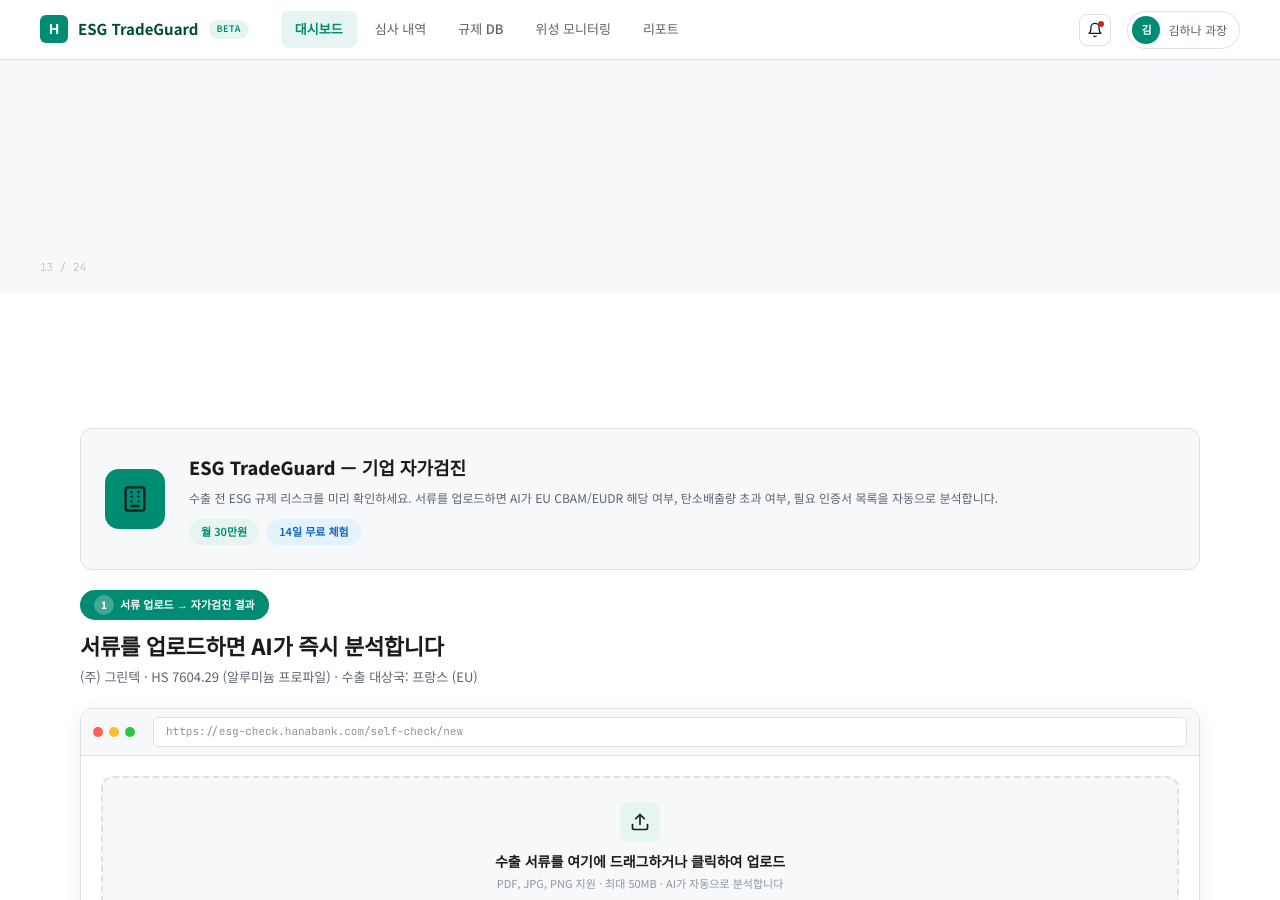
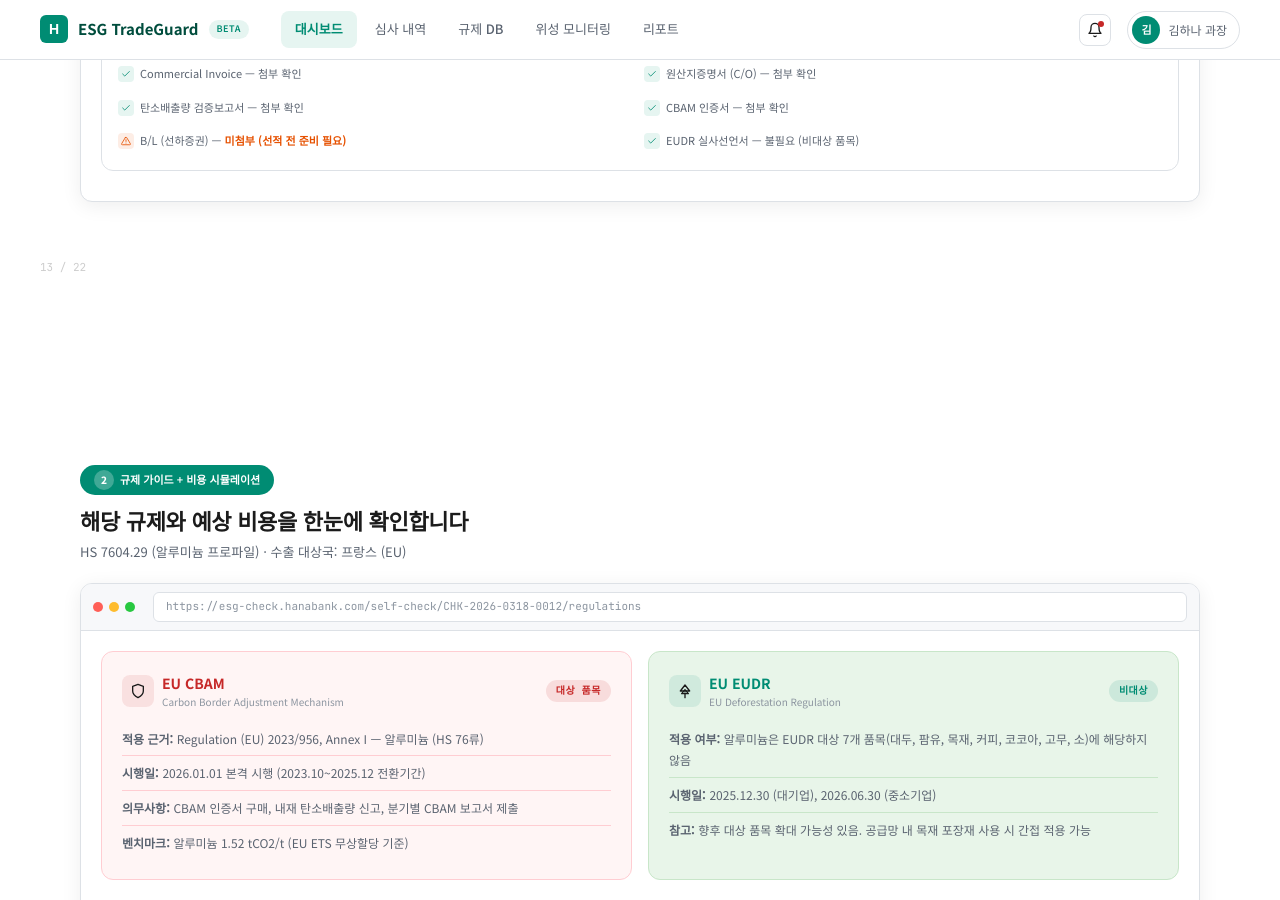
Before and after one commit to gkfla2020-bit/gkfla2020-bit.github.io, a Jekyll site: the page esg-demo/index.html, which Jekyll copies as it is, in a window 1280 px wide and 900 px high, scrolled down 11407 px. Built offline with Jekyll 4.4.1, drawn with Linux system fonts in a browser that asks for light colours; some of the changed text lies outside the part shown.

Commit message:
remove slide 7 (upload) and 13 (biz upload), remove pricing text

```diff
--- a/esg-demo/index.html
+++ b/esg-demo/index.html
@@ -694,7 +694,7 @@
 </nav>
 <div class="mode-panel-open" id="panel-bank">
 
-<!-- STEP 1: 서류 업로드 -->
+<!-- STEP 2: OCR 파싱 -->
 <div class="sec">
   <div class="sec-header">
     <div style="display:flex;align-items:center;gap:12px;margin-bottom:12px">
@@ -704,38 +704,7 @@
         <div style="font-size:11px;color:var(--text-sub)">하나은행 무역금융 담당자가 수출환어음 매입 심사 시 사용하는 화면입니다.</div>
       </div>
     </div>
-    <div class="step-tag"><span class="sn">1</span>서류 업로드</div>
-    <div class="sec-title">수출 서류를 업로드하면 심사가 시작됩니다</div>
-    <div class="sec-sub">인보이스, 원산지증명서, B/L, 포장명세서, 탄소배출량 보고서 등 수출 관련 서류를 드래그앤드롭</div>
-  </div>
-  <div class="screen">
-    <div class="screen-bar">
-      <div class="dot r"></div><div class="dot y"></div><div class="dot g"></div>
-      <div class="url">https://esg-tradeguard.hanabank.com/review/new</div>
-    </div>
-    <div class="screen-body">
-      <div class="upload-zone">
-        <div class="ico"><svg width="24" height="24" stroke="var(--hana)"><use href="#i-upload"/></svg></div>
-        <div class="main-text">수출 서류를 여기에 드래그하거나 클릭하여 업로드</div>
-        <div class="sub-text">PDF, JPG, PNG 지원 · 최대 50MB · <b>READIT OCR</b>이 자동 인식합니다</div>
-      </div>
-      <div class="file-list">
-        <div class="file-row"><span class="f-ico"><svg width="16" height="16" stroke="var(--hana)"><use href="#i-doc"/></svg></span><span class="f-name">Commercial_Invoice.pdf</span><span class="f-size">2.4 MB</span><span class="f-ok"><svg width="14" height="14" stroke="var(--hana)"><use href="#i-check"/></svg> 완료</span></div>
-        <div class="file-row"><span class="f-ico"><svg width="16" height="16" stroke="var(--hana)"><use href="#i-doc"/></svg></span><span class="f-name">Certificate_of_Origin_Final.pdf</span><span class="f-size">1.8 MB</span><span class="f-ok"><svg width="14" height="14" stroke="var(--hana)"><use href="#i-check"/></svg> 완료</span></div>
-        <div class="file-row"><span class="f-ico"><svg width="16" height="16" stroke="var(--hana)"><use href="#i-doc"/></svg></span><span class="f-name">Bill_of_Lading.pdf</span><span class="f-size">1.1 MB</span><span class="f-ok"><svg width="14" height="14" stroke="var(--hana)"><use href="#i-check"/></svg> 완료</span></div>
-        <div class="file-row"><span class="f-ico"><svg width="16" height="16" stroke="var(--hana)"><use href="#i-doc"/></svg></span><span class="f-name">Packing_List.pdf</span><span class="f-size">890 KB</span><span class="f-ok"><svg width="14" height="14" stroke="var(--hana)"><use href="#i-check"/></svg> 완료</span></div>
-        <div class="file-row"><span class="f-ico"><svg width="16" height="16" stroke="var(--hana)"><use href="#i-doc"/></svg></span><span class="f-name">Carbon_Emission_Report.pdf</span><span class="f-size">2.1 MB</span><span class="f-ok"><svg width="14" height="14" stroke="var(--hana)"><use href="#i-check"/></svg> 완료</span></div>
-      </div>
-    </div>
-  </div>
-</div>
-
-<div class="divider"></div>
-
-<!-- STEP 2: OCR 파싱 -->
-<div class="sec">
-  <div class="sec-header">
-    <div class="step-tag"><span class="sn">2</span>OCR 자동 파싱</div>
+    <div class="step-tag"><span class="sn">1</span>OCR 자동 파싱</div>
     <div class="sec-title">READIT OCR이 서류를 자동으로 읽고 핵심 정보를 추출합니다</div>
     <div class="sec-sub">GS인증 1등급 AI-OCR · 다국어 인식 · HS코드, 수입국, 금액, 탄소배출량 자동 추출</div>
   </div>
@@ -783,7 +752,7 @@
 <!-- STEP 3: ESG 규제 체크 -->
 <div class="sec">
   <div class="sec-header">
-    <div class="step-tag"><span class="sn">3</span>ESG 규제 매칭</div>
+    <div class="step-tag"><span class="sn">2</span>ESG 규제 매칭</div>
     <div class="sec-title">HS코드 기반으로 EU CBAM/EUDR 규제 해당 여부를 자동 판단합니다</div>
     <div class="sec-sub">LLM + 규제 DB 조회 · 필수 인증서 유무 체크 · 리스크 등급 자동 산정</div>
   </div>
@@ -867,7 +836,7 @@
 <!-- STEP 4: 위성 NDVI -->
 <div class="sec">
   <div class="sec-header">
-    <div class="step-tag"><span class="sn">4</span>위성 NDVI 환경 검증</div>
+    <div class="step-tag"><span class="sn">3</span>위성 NDVI 환경 검증</div>
     <div class="sec-title">Sentinel-2 위성 데이터로 원산지 환경 영향을 1차 스크리닝합니다</div>
     <div class="sec-sub">위성 NDVI = 1차 스크리닝 → FSC/PEFC 인증기관 API = 최종 검증 (하이브리드 구조)</div>
   </div>
@@ -920,7 +889,7 @@
 <!-- STEP 5: 최종 리스크 보고서 -->
 <div class="sec">
   <div class="sec-header">
-    <div class="step-tag"><span class="sn">5</span>최종 리스크 보고서</div>
+    <div class="step-tag"><span class="sn">4</span>최종 리스크 보고서</div>
     <div class="sec-title">AI가 생성한 ESG 컴플라이언스 보고서를 담당자가 최종 검토합니다</div>
     <div class="sec-sub">심사번호 ESG-2026-0318-0047 · Northwind Corp. → Contoso GmbH · USD 379,320</div>
   </div>
@@ -971,7 +940,7 @@
     <div class="mode-sep-badge biz-badge">B</div>
     <div class="mode-sep-text">
       <h2>기업 자가검진용 — B2B SaaS</h2>
-      <p>수출기업이 직접 ESG 규제 리스크를 사전 점검하는 화면입니다. (월 30만원)</p>
+      <p>수출기업이 직접 ESG 규제 리스크를 사전 점검하는 화면입니다.</p>
     </div>
   </div>
 </div>
@@ -996,47 +965,6 @@
   </div>
 </nav>
 <div class="mode-panel-open" id="panel-biz">
-
-<div class="sec">
-  <div class="biz-hero">
-    <div style="flex:0 0 60px;height:60px;border-radius:14px;background:var(--hana);display:flex;align-items:center;justify-content:center">
-      <svg width="28" height="28" stroke="#fff"><use href="#i-building"/></svg>
-    </div>
-    <div class="biz-hero-text">
-      <h2>ESG TradeGuard — 기업 자가검진</h2>
-      <p>수출 전 ESG 규제 리스크를 미리 확인하세요. 서류를 업로드하면 AI가 EU CBAM/EUDR 해당 여부, 탄소배출량 초과 여부, 필요 인증서 목록을 자동으로 분석합니다.</p>
-      <div class="biz-hero-badge">
-        <span class="biz-price">월 30만원</span>
-        <span class="biz-trial">14일 무료 체험</span>
-      </div>
-    </div>
-  </div>
-
-  <!-- BIZ STEP 1+2: 서류 업로드 → 자가검진 결과 -->
-  <div class="sec-header">
-    <div class="step-tag"><span class="sn">1</span>서류 업로드 → 자가검진 결과</div>
-    <div class="sec-title">서류를 업로드하면 AI가 즉시 분석합니다</div>
-    <div class="sec-sub">(주) 그린텍 · HS 7604.29 (알루미늄 프로파일) · 수출 대상국: 프랑스 (EU)</div>
-  </div>
-  <div class="screen">
-    <div class="screen-bar">
-      <div class="dot r"></div><div class="dot y"></div><div class="dot g"></div>
-      <div class="url">https://esg-check.hanabank.com/self-check/new</div>
-    </div>
-    <div class="screen-body">
-      <div class="upload-zone">
-        <div class="ico"><svg width="24" height="24" stroke="var(--hana)"><use href="#i-upload"/></svg></div>
-        <div class="main-text">수출 서류를 여기에 드래그하거나 클릭하여 업로드</div>
-        <div class="sub-text">PDF, JPG, PNG 지원 · 최대 50MB · AI가 자동으로 분석합니다</div>
-      </div>
-      <div class="file-list">
-        <div class="file-row"><span class="f-ico"><svg width="16" height="16" stroke="var(--hana)"><use href="#i-doc"/></svg></span><span class="f-name">Invoice_그린텍_2026Q1.pdf</span><span class="f-size">1.8 MB</span><span class="f-ok"><svg width="14" height="14" stroke="var(--hana)"><use href="#i-check"/></svg> 완료</span></div>
-        <div class="file-row"><span class="f-ico"><svg width="16" height="16" stroke="var(--hana)"><use href="#i-doc"/></svg></span><span class="f-name">Carbon_Report_그린텍_2025.pdf</span><span class="f-size">2.1 MB</span><span class="f-ok"><svg width="14" height="14" stroke="var(--hana)"><use href="#i-check"/></svg> 완료</span></div>
-        <div class="file-row"><span class="f-ico"><svg width="16" height="16" stroke="var(--hana)"><use href="#i-doc"/></svg></span><span class="f-name">Certificate_of_Origin_KR.pdf</span><span class="f-size">640 KB</span><span class="f-ok"><svg width="14" height="14" stroke="var(--hana)"><use href="#i-check"/></svg> 완료</span></div>
-      </div>
-    </div>
-  </div>
-</div><!-- END biz sec 1: upload -->
 
 <!-- BIZ: 자가검진 결과 -->
 <div class="sec">
@@ -1365,7 +1293,7 @@
         <h4><svg width="16" height="16" stroke="var(--hana)"><use href="#i-chart"/></svg> 직접 수익</h4>
         <ul>
           <li><b>수출환어음 매입 수수료:</b> ESG 체크 포함 시 프리미엄 수수료 부과 가능</li>
-          <li><b>B2B SaaS 구독:</b> 기업 자가검진 서비스 월 30만원 (14일 무료 체험)</li>
+          <li><b>B2B SaaS 구독:</b> 기업 자가검진 서비스 월 30만원</li>
           <li><b>ESG 컴플라이언스 리포트:</b> 기업별 맞춤 ESG 규제 대응 보고서 유료 제공</li>
           <li><b>ESG 우수 기업 우대 금리:</b> ESG 컴플라이언스 우수 기업에 우대 금리 → 대출 취급 증가</li>
         </ul>
```
